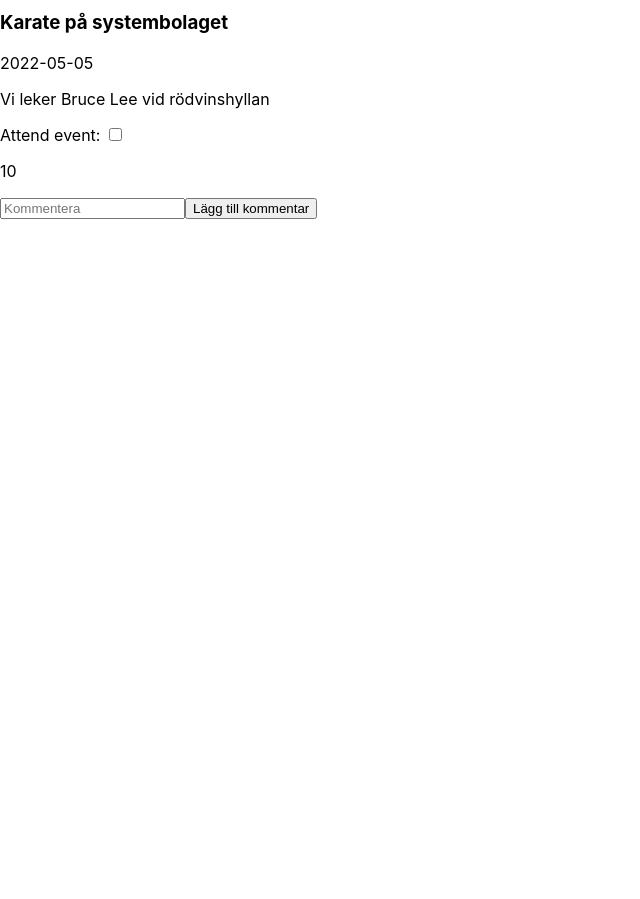
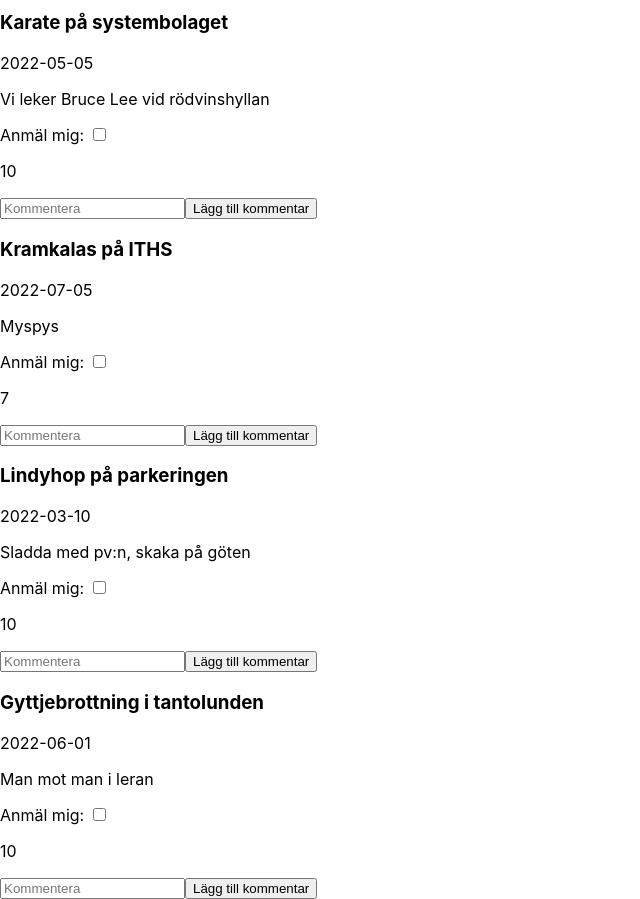
Before and after one commit to kajdabrowski/meetup-app, a React (Create React App) app: page / in a window 1280 px wide. Shown: the part 600-1499 px from the top of the page, without its empty margins (0-640 px from the left). Before the commit the page ends 819 px from the top, so only its background shows below. Built offline with nearby package versions, Linux system fonts and the light colour scheme.

Commit message:
added test in card.test.tsx for attend input checkbox

```diff
--- a/src/components/meetupGrid/Card.tsx
+++ b/src/components/meetupGrid/Card.tsx
@@ -34,8 +34,8 @@
       {comments.map((comment, index) => (
         <p key={index}>{comment}</p>
       ))}
-      <label htmlFor="checkbox">Attend event: </label>
-      <input className="card-input-attend" type="checkbox" onChange={handleAttend} />
+      <label htmlFor="checkbox">Anmäl mig: </label>
+      <input data-testid="TEST" className="card-input-attend" type="checkbox" onChange={handleAttend} />
       <p>{meetup.rating}</p>
       <input className="card-input-comment" onChange={commentOnChange} placeholder="Kommentera"></input>
       <button onClick={addComment}>Lägg till kommentar</button>
--- a/src/components/meetupGrid/Grid.tsx
+++ b/src/components/meetupGrid/Grid.tsx
@@ -29,6 +29,33 @@
     rating: 10,
     attending: false,
   },
+  {
+    id: 4,
+    title: 'Kramkalas på ITHS',
+    date: '2022-07-05',
+    description: 'Myspys',
+    comments: [],
+    rating: 7,
+    attending: false,
+  },
+  {
+    id: 5,
+    title: 'Lindyhop på parkeringen',
+    date: '2022-03-10',
+    description: 'Sladda med pv:n, skaka på göten',
+    comments: [],
+    rating: 10,
+    attending: false,
+  },
+  {
+    id: 6,
+    title: 'Gyttjebrottning i tantolunden',
+    date: '2022-06-01',
+    description: 'Man mot man i leran',
+    comments: [],
+    rating: 10,
+    attending: false,
+  },
 ];
 
 interface Props {
```
Also changed, not shown: 1 other file (tests, documents, lock files or other folders).
